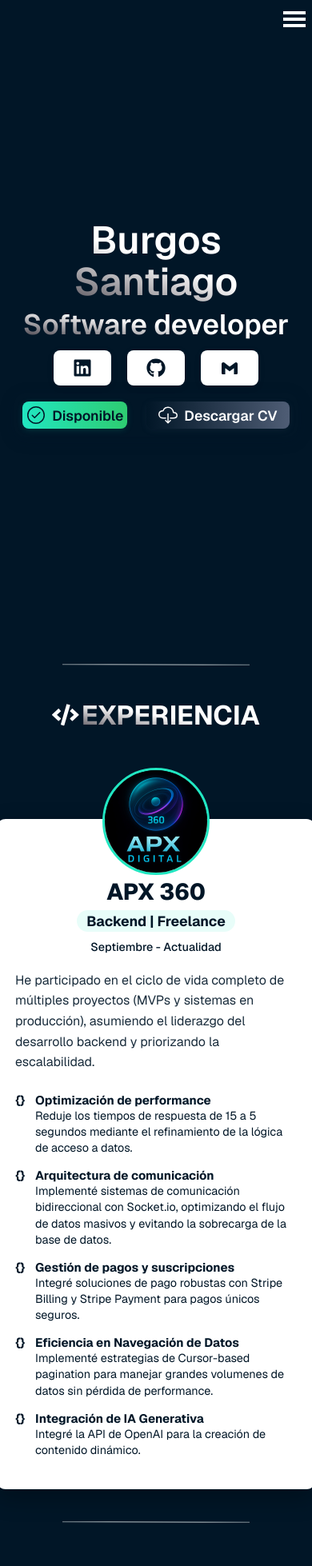
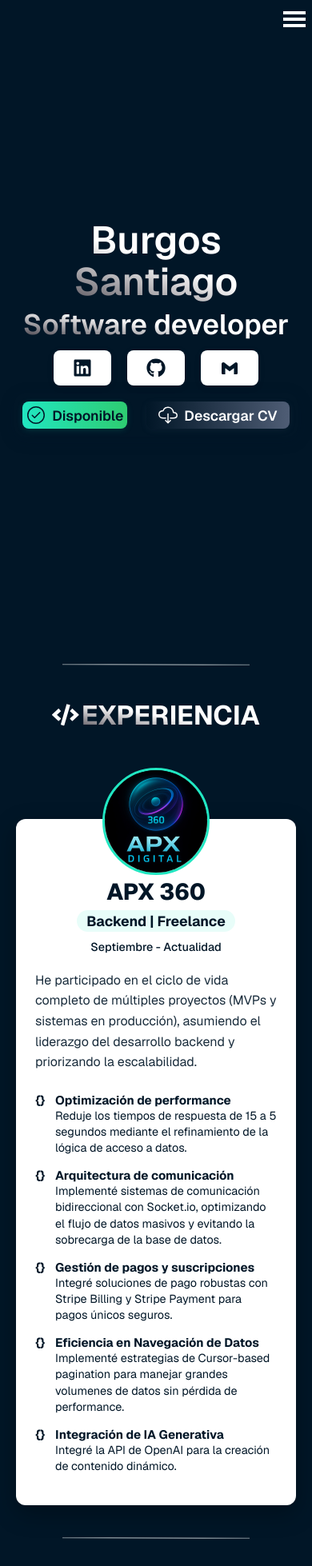
Before and after one commit to Santi-Burgos/portafolio, a React (Create React App) app: page / in a window 390 px wide. Shown: the top 1958 px of the page at 80% size. Built offline with nearby package versions, Linux system fonts and the light colour scheme.

Commit message:
add: more responsive

```diff
--- a/src/styles/App.css
+++ b/src/styles/App.css
@@ -582,7 +582,7 @@ html {
   display: flex;
   flex-direction: column;
   justify-content: space-between;
-  width: 400px;
+  width: 350px;
   margin: 80px 10px 20px 10px;
   background-color: white;
   border-radius: 12px;
@@ -745,6 +745,10 @@ html {
   .interests-container h3{
     margin-bottom: 5px;
   }
+
+  .experience-card{
+    width: 375px;
+  }
 }
 
 @media (min-width: 1250px) {
@@ -792,7 +796,6 @@ html {
         justify-content: center;
     }
 
-
   .about-text {
     margin-bottom: 1rem;
     max-width: 600px;
@@ -814,6 +817,9 @@ html {
   }
   .interests-list {
     margin-left: 0;
+  }
+  .experience-card{
+    width: 400px;
   }
 }
 
```
